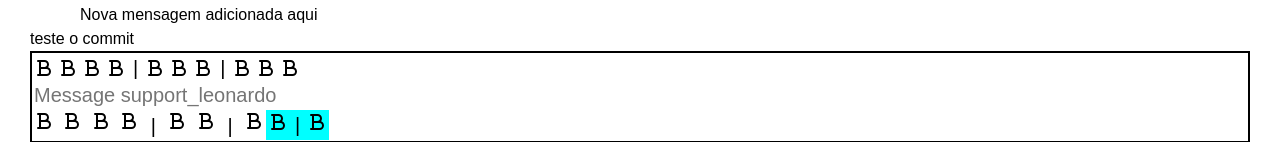
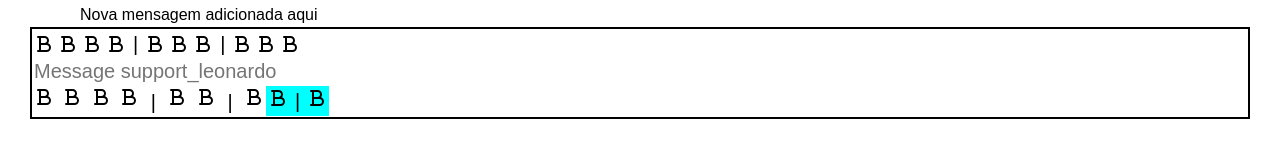
Before and after one commit to leonardoabreu546/slack_mensages, a plain HTML site: page index.html in a window 1280 px wide. Shown: the part 335-477 px from the top of the page. Drawn offline with Linux system fonts and the light colour scheme.

Commit message:
remover o teste commit

```diff
--- a/index.html
+++ b/index.html
@@ -119,7 +119,6 @@
             <div>Nova mensagem adicionada aqui</div>
         </div>
     </div>
-    <div>teste o commit</div>
     <div class="box">
         <div class="opcoes">
             <svg class="w-6 h-6 text-gray-800 dark:text-white" aria-hidden="true" xmlns="http://www.w3.org/2000/svg" width="24" height="24" fill="none" viewBox="0 0 24 24">
```
